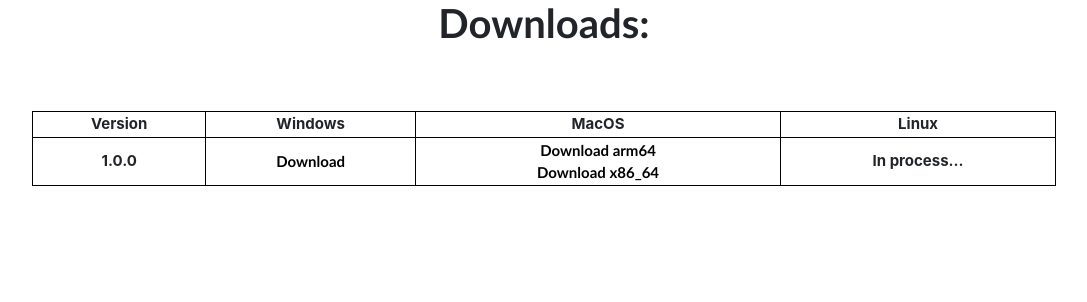
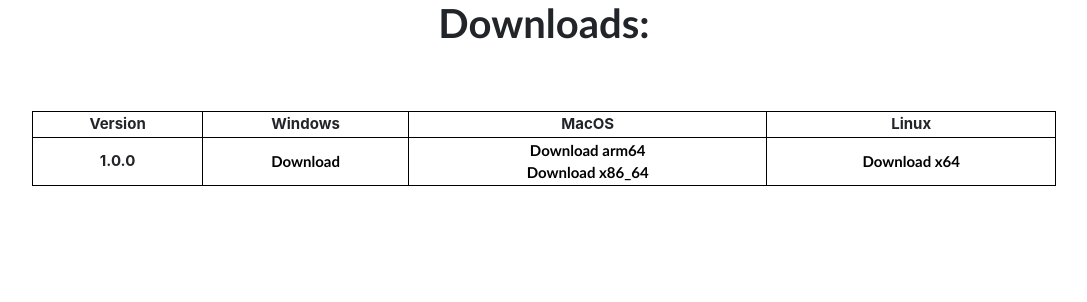
Before and after one commit to infanasotku/NSUDA-deprecated-, a FastAPI app: page /NSUDA in a window 1280 px wide. Shown: the part 1266-1568 px from the top of the page, without its empty margins (96-1183 px from the left). Run offline with FastAPI, Linux system fonts and the light colour scheme; lists and menus that the app fills with data are empty; parts of the project's set-up code (start-up, migrations or seed data) failed here and were passed over; some libraries are stand-ins or nearby versions.

Commit message:
Added linux ver to page

```diff
--- a/src/templates/NSUDA.html
+++ b/src/templates/NSUDA.html
@@ -75,7 +75,11 @@
                                     <a href="{{ url_for('static', path='/resources/data/nsuda_apps/1.0.0/MacOS/NSUDAMacOSx86_64.zip') }}">Download x86_64</a>
                                 </div>
                             </th>
-                            <th><div class="cell">In process...</div></th>
+                            <th>
+                                <div class="cell">
+                                    <a href="{{ url_for('static', path='/resources/data/nsuda_apps/1.0.0/Linux/NSUDALinux64.zip') }}">Download x64</a>
+                                </div>
+                            </th>
 
                         </tr>
                     </table>
```
